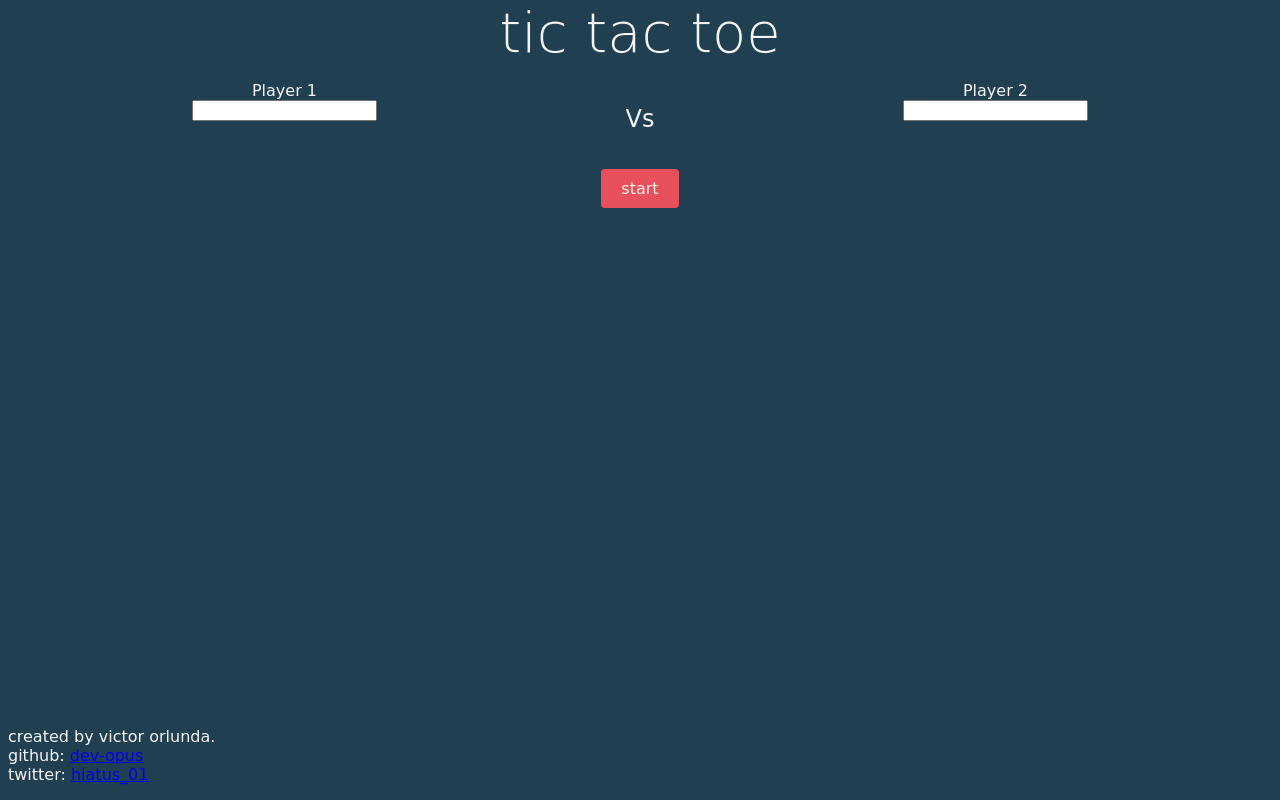
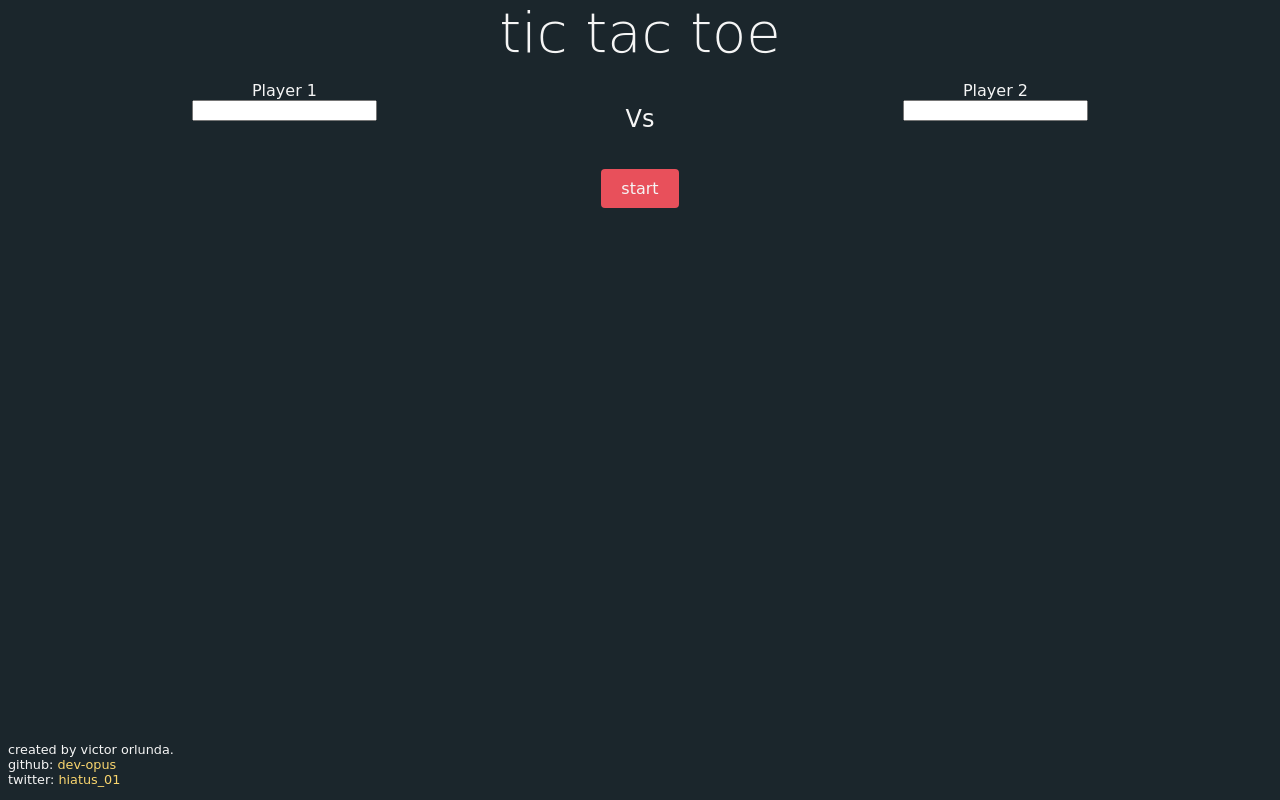
Before and after one commit to dev-opus/tic-tac-toe, a plain HTML site: page index.html in a window 1280 px wide. Drawn offline with Linux system fonts and the light colour scheme; a web font is replaced by a local one.

Commit message:
style author details

```diff
--- a/css/style.css
+++ b/css/style.css
@@ -16,7 +16,7 @@ body * + * {
 
 body {
     font-family: 'Merienda One', cursive, -apple-system, BlinkMacSystemFont, 'Segoe UI', Roboto, Oxygen, Ubuntu, Cantarell, 'Open Sans', 'Helvetica Neue', sans-serif;
-    background-color: #204051;
+    background-color: #1b262c;
     color: #f5f5f5;
 }
 
@@ -204,3 +204,21 @@ footer {
     text-align: center;
     font-size: 1.5rem;
 }
+
+
+/*
+    profile section
+*/
+
+footer > p {
+    font-size: .8rem;
+}
+
+footer > p > a {
+    color: #f9d56e;
+    text-decoration: none;
+}
+
+footer > p > a:hover {
+    color: #f9d46eb4;
+}
```
